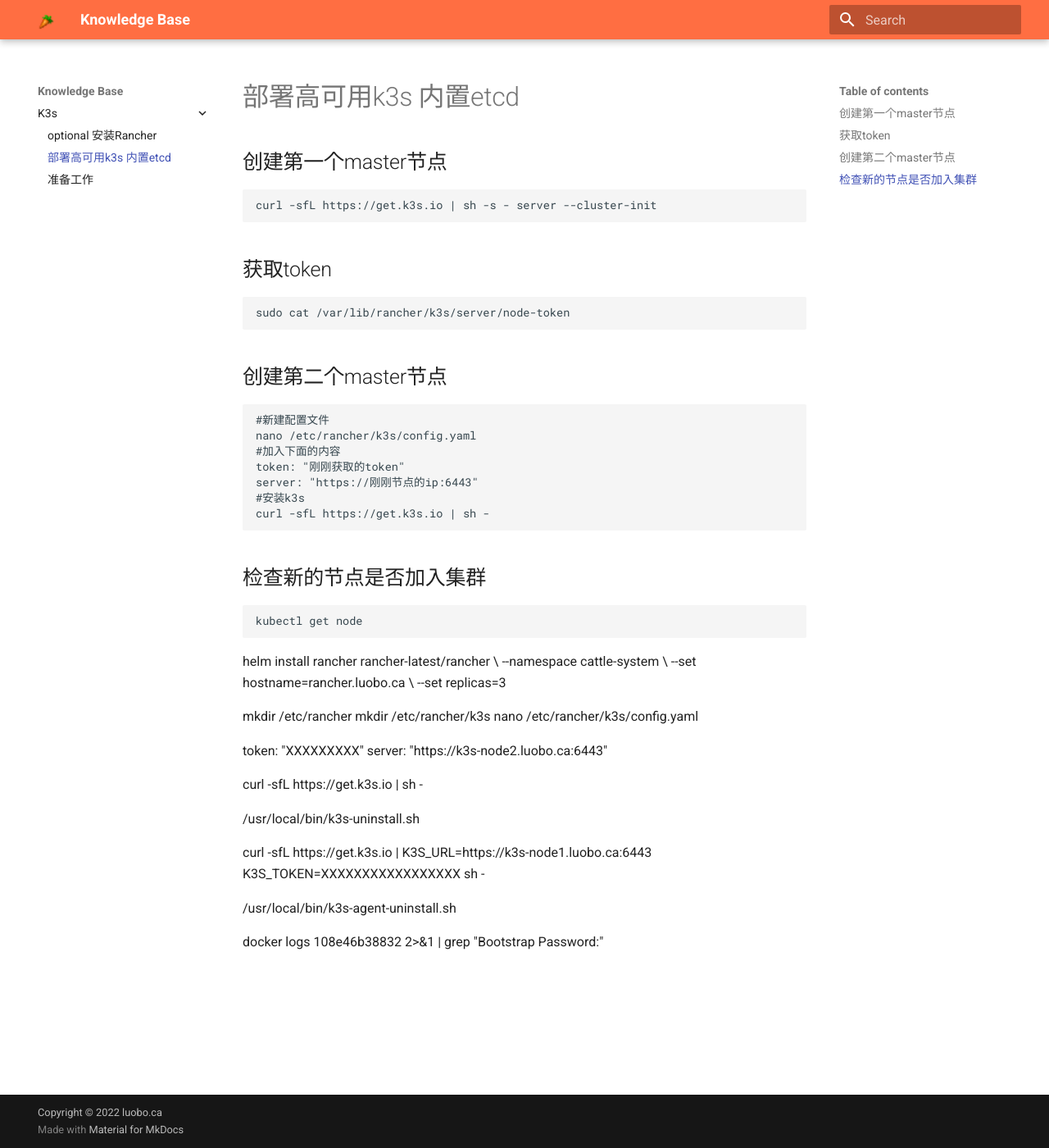
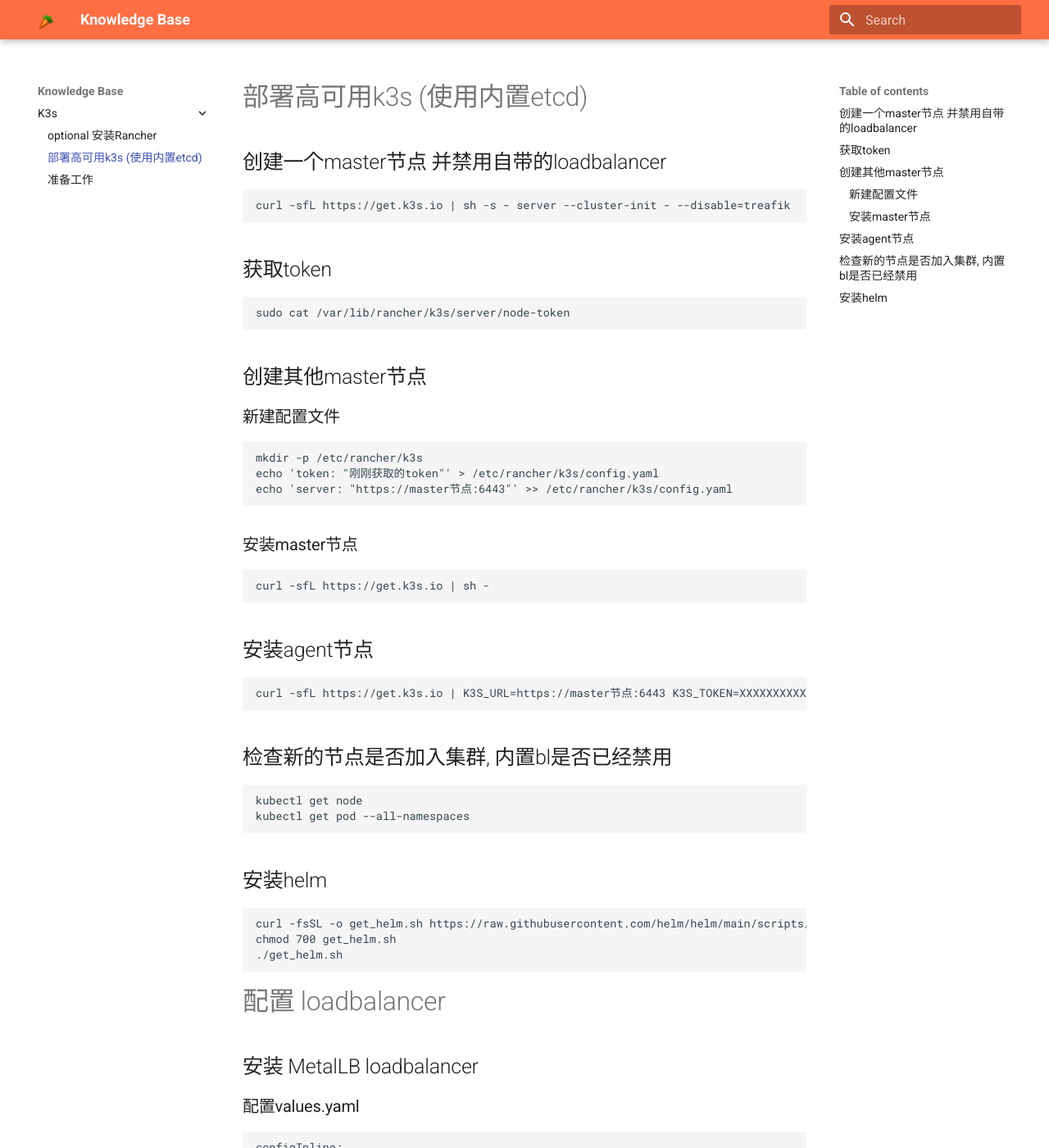
Before and after one commit to two4i6/knowledge-base, an MkDocs documentation site: the page built from docs/k3s/部署高可用k3s-内置etcd.md, in a window 1280 px wide and 1400 px high. Shown: the whole window at 82% size. Built offline with MkDocs 1.6.1 and Material for MkDocs 9.7.7, drawn with Linux system fonts in a browser that asks for light colours; some of the changed text lies outside the part shown.

Commit message:
Update 部署高可用k3s-内置etcd.md

````diff
--- a/docs/k3s/部署高可用k3s-内置etcd.md
+++ b/docs/k3s/部署高可用k3s-内置etcd.md
@@ -1,48 +1,91 @@
-## 创建第一个master节点
-```
-curl -sfL https://get.k3s.io | sh -s - server --cluster-init
+# 部署高可用k3s (使用内置etcd)
+
+## 创建一个master节点 并禁用自带的loadbalancer
+``` shell
+curl -sfL https://get.k3s.io | sh -s - server --cluster-init - --disable=treafik
 ```
 
 ## 获取token
-```
+``` shell
 sudo cat /var/lib/rancher/k3s/server/node-token
 ```
 
-## 创建第二个master节点
+## 创建其他master节点
+
+### 新建配置文件
+``` shell
+mkdir -p /etc/rancher/k3s
+echo 'token: "刚刚获取的token"' > /etc/rancher/k3s/config.yaml
+echo 'server: "https://master节点:6443"' >> /etc/rancher/k3s/config.yaml
 ```
-#新建配置文件
-nano /etc/rancher/k3s/config.yaml
-#加入下面的内容
-token: "刚刚获取的token"
-server: "https://刚刚节点的ip:6443"
-#安装k3s
+
+### 安装master节点
+``` shell
 curl -sfL https://get.k3s.io | sh -
 ```
 
-## 检查新的节点是否加入集群
-```
-kubectl get node
+## 安装agent节点
+``` shell
+curl -sfL https://get.k3s.io | K3S_URL=https://master节点:6443 K3S_TOKEN=XXXXXXXXXXXXXXXXX sh -
 ```
 
-helm install rancher rancher-latest/rancher \
-  --namespace cattle-system \
-  --set hostname=rancher.luobo.ca \
-  --set replicas=3
+## 检查新的节点是否加入集群, 内置bl是否已经禁用
+``` shell
+kubectl get node
+kubectl get pod --all-namespaces
+```
+
+## 安装helm
+``` shell
+curl -fsSL -o get_helm.sh https://raw.githubusercontent.com/helm/helm/main/scripts/get-helm-3
+chmod 700 get_helm.sh
+./get_helm.sh
+```
+
+# 配置 loadbalancer
+
+## 安装 MetalLB loadbalancer
+
+### 配置values.yaml
+``` shell
+configInline:
+  address-pools:
+   - name: default
+     protocol: layer2
+     addresses:
+     - 192.168.0.1/24
+```
+
+### 通过helm安装 MetalLB
+``` shell
+helm repo add metallb https://metallb.github.io/metallb
+helm repo update
+kubectl create namespace metallb
+helm install metallb metallb/metallb -f values.yaml -n metallb
+```
+
+# 配置 ingress controller
+
+## 安装treafik ingress
+``` shell
+helm repo add traefik https://helm.traefik.io/traefik
+helm repo update
+kubectl create namespace treafik
+helm install traefik traefik/traefik -n treafik
+```
+
+### 卸载k3s master节点
+``` shell
+/usr/local/bin/k3s-uninstall.sh
+```
+
+### 卸载k3s agent节点
+```
+/usr/local/bin/k3s-agent-uninstall.sh
+```
 
 
-mkdir /etc/rancher
-mkdir /etc/rancher/k3s
-nano /etc/rancher/k3s/config.yaml
 
-token: "XXXXXXXXX"
-server: "https://k3s-node2.luobo.ca:6443"
 
-curl -sfL https://get.k3s.io | sh -
-
-/usr/local/bin/k3s-uninstall.sh
-
-curl -sfL https://get.k3s.io | K3S_URL=https://k3s-node1.luobo.ca:6443 K3S_TOKEN=XXXXXXXXXXXXXXXXX sh -
-
-/usr/local/bin/k3s-agent-uninstall.sh
 
 docker logs  108e46b38832  2>&1 | grep "Bootstrap Password:"
````
